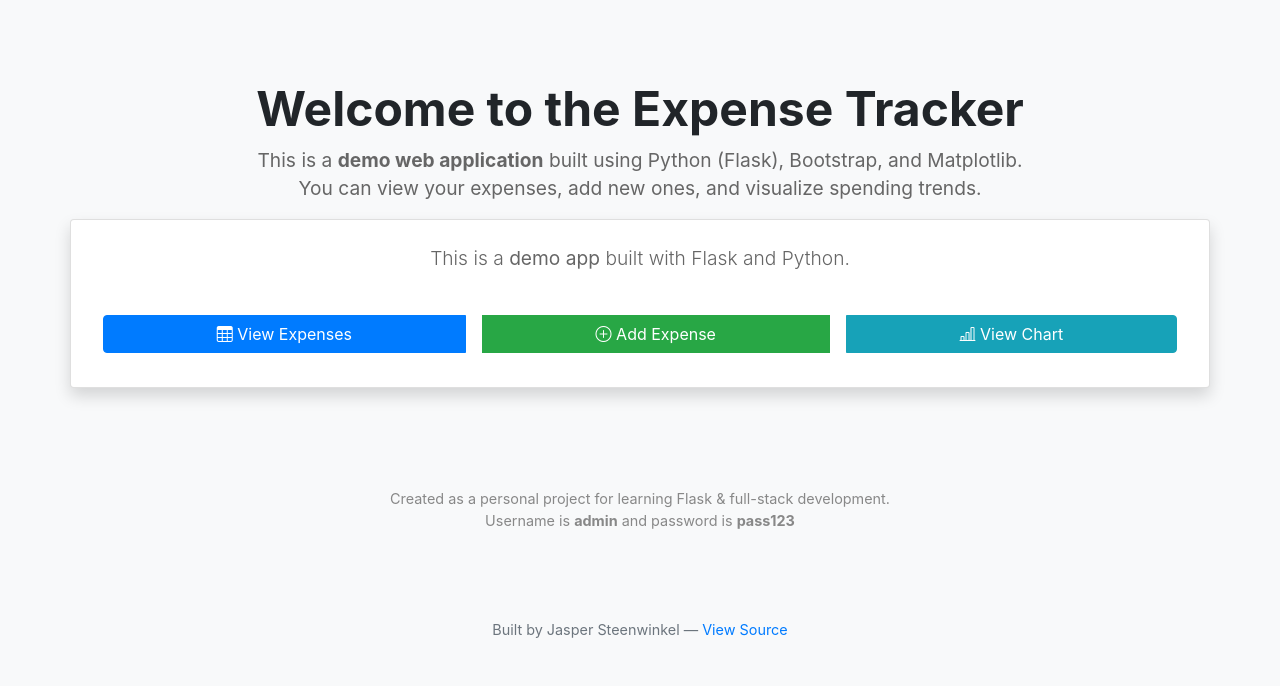
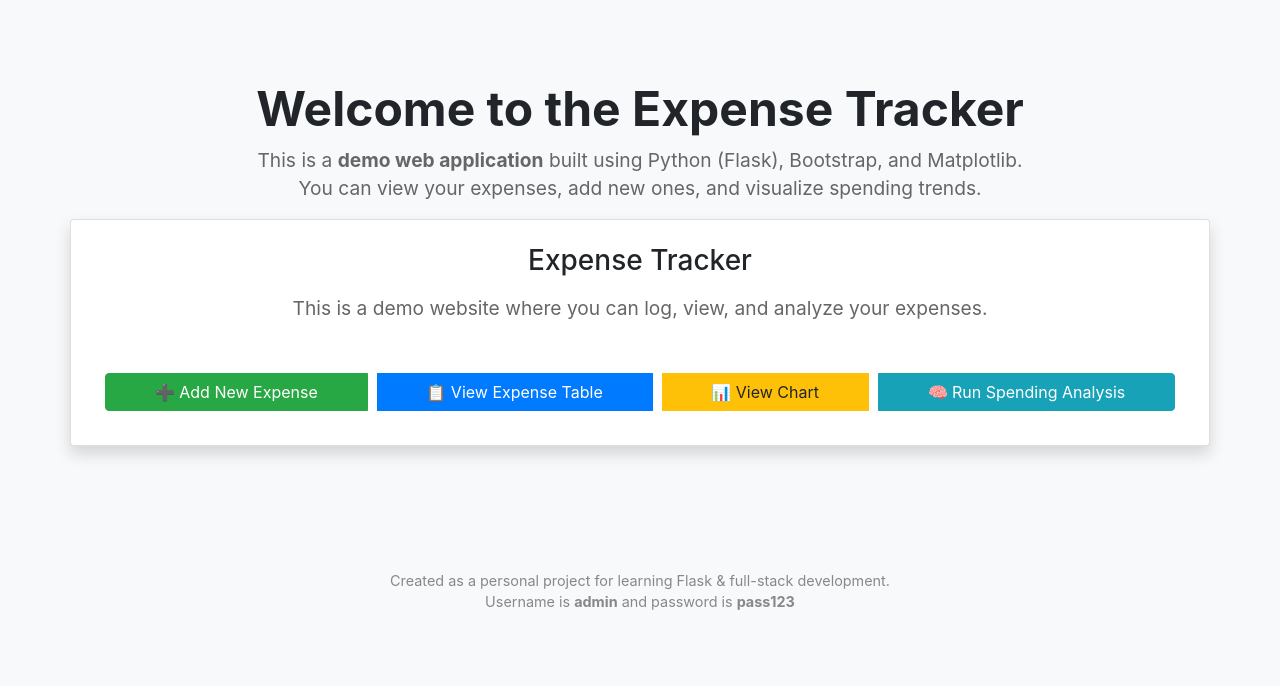
Before and after one commit to Jappieboef/Personal-Expense-Tracker, a Flask app: page / in a window 1280 px wide. Shown: the top 686 px of the page. Run offline with Flask 2, Linux system fonts and the light colour scheme; some libraries are stand-ins or nearby versions.

Commit message:
alligned buttons

```diff
--- a/templates/home.html
+++ b/templates/home.html
@@ -4,6 +4,7 @@
     <title>Expense Tracker Demo</title>
     <link rel="stylesheet" href="https://stackpath.bootstrapcdn.com/bootstrap/4.5.2/css/bootstrap.min.css">
     <link rel="stylesheet" href="https://cdn.jsdelivr.net/npm/bootstrap-icons@1.10.5/font/bootstrap-icons.css">
+
 
     <style>
             .btn:hover {
@@ -41,19 +42,18 @@
         <h1>Welcome to the Expense Tracker</h1>
         <p>This is a <strong>demo web application</strong> built using Python (Flask), Bootstrap, and Matplotlib.<br>
            You can view your expenses, add new ones, and visualize spending trends.</p>
-<div class="card shadow p-4">
-  <p class="lead">This is a <strong>demo app</strong> built with Flask and Python.</p>
-  <div class="btn-group d-flex justify-content-center mt-3" role="group">
-<a href="/expense" class="btn btn-primary mx-2">
-  <i class="bi bi-table me-1"></i> View Expenses
-</a>
+<div class="card shadow p-4 mb-4 text-center">
+    <h3 class="mb-3">Expense Tracker</h3>
+    <p>This is a demo website where you can log, view, and analyze your expenses.</p>
 
-<a href="/add" class="btn btn-success mx-2">
-  <i class="bi bi-plus-circle me-1"></i> Add Expense
-</a>
+    <div class="btn-group mt-4" role="group">
+        <a href="/add" class="btn btn-success">➕ Add New Expense</a>
+        <a href="/expenses" class="btn btn-primary">📋 View Expense Table</a>
+        <a href="/chart" class="btn btn-warning">📊 View Chart</a>
+        <a href="/analyze" class="btn btn-info">🧠 Run Spending Analysis</a>
+    </div>
+</div>
 
-<a href="/chart" class="btn btn-info mx-2">
-  <i class="bi bi-bar-chart-line me-1"></i> View Chart
 </a>
 
         </div>
```
